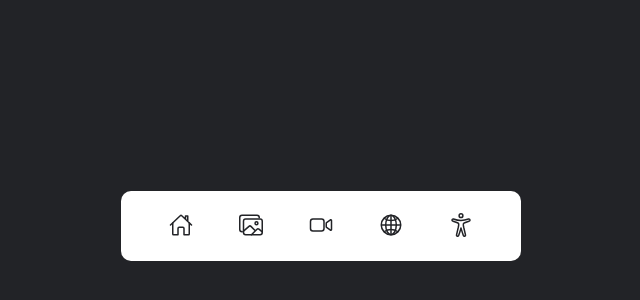
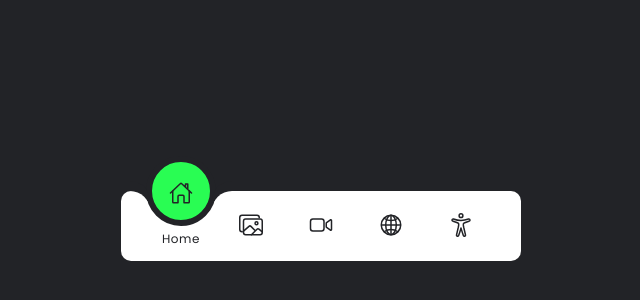
Before and after one commit to immrsam/web-stuff, a plain HTML site: page javascript/index.html in a window 1280 px wide. Shown: the part 174-474 px from the top of the page, without its empty margins (319-959 px from the left). Drawn offline with nearby package versions, Linux system fonts and the light colour scheme.

Commit message:
fancy nav bar complete

```diff
--- a/javascript/index.html
+++ b/javascript/index.html
@@ -10,7 +10,7 @@
 <body>
     <div class="navigation">
         <ul>
-            <li class="list">
+            <li class="list active">
                 <a href="#">
                     <span class="icon"><ion-icon name="home-outline"></ion-icon></span>
                     <span class="text">Home</span>
@@ -40,9 +40,22 @@
                     <span class="text">About</span>
                 </a>
             </li>
-
+            <div class="indicator"></div>
         </ul>
     </div>
+
+    <script>
+        const list = document.querySelectorAll('.list');
+
+        function activeLink(){
+            list.forEach((item) =>
+            item.classList.remove('active'));
+            this.classList.add('active');
+        }
+            list.forEach((item) =>
+            item.addEventListener('click', activeLink));
+    </script>
+
     <script type="module" src="https://unpkg.com/ionicons@5.5.2/dist/ionicons/ionicons.esm.js"></script>
     <script nomodule src="https://unpkg.com/ionicons@5.5.2/dist/ionicons/ionicons.js"></script>
     <script src="script.js"></script>
--- a/javascript/style.css
+++ b/javascript/style.css
@@ -64,8 +64,8 @@ body{
     color: var(--clr);
 }
 
-.navigation ul li:hover a .icon{
-    transform: translateY(-35px);
+.navigation ul li.active a .icon{
+    transform: translateY(-32px);
 }
 
 .navigation ul li a .text{
@@ -76,8 +76,62 @@ body{
     letter-spacing: 0.05em;
     transition: 0.5s;
     opacity: 0;
+    transform: translateY(20px);
+
 }
 
-.navigation ul li:hover a .text{
+.navigation ul li.active a .text{
+    transform: translateY(10px);
     opacity: 1;
 }
+
+.indicator{
+    position: absolute;
+    top: -50%;
+    width: 70px;
+    height: 70px;
+    background: #29fd53;
+    border-radius: 50%;
+    border: 6px solid var(--clr);
+    transition: 0.5s;
+}
+
+.indicator::before{
+    content: '';
+    position: absolute;
+    top: 50%;
+    left: -22px;
+    width: 20px;
+    height: 20px;
+    background: transparent;
+    border-top-right-radius: 20px;
+    box-shadow: 0 -10px 0 0 var(--clr);
+}
+
+.indicator::after{
+    content: '';
+    position: absolute;
+    top: 50%;
+    right: -22px;
+    width: 20px;
+    height: 20px;
+    background: transparent;
+    border-top-left-radius: 20px;
+    box-shadow: 0 -10px 0 0 var(--clr);
+}
+
+.navigation ul li:nth-child(1).active ~ .indicator{
+    transform: translateX(calc(70px * 0));
+}
+.navigation ul li:nth-child(2).active ~ .indicator{
+    transform: translateX(calc(70px * 1));
+}
+.navigation ul li:nth-child(3).active ~ .indicator{
+    transform: translateX(calc(70px * 2));
+}
+.navigation ul li:nth-child(4).active ~ .indicator{
+    transform: translateX(calc(70px * 3));
+}
+.navigation ul li:nth-child(5).active ~ .indicator{
+    transform: translateX(calc(70px * 4));
+}
```
